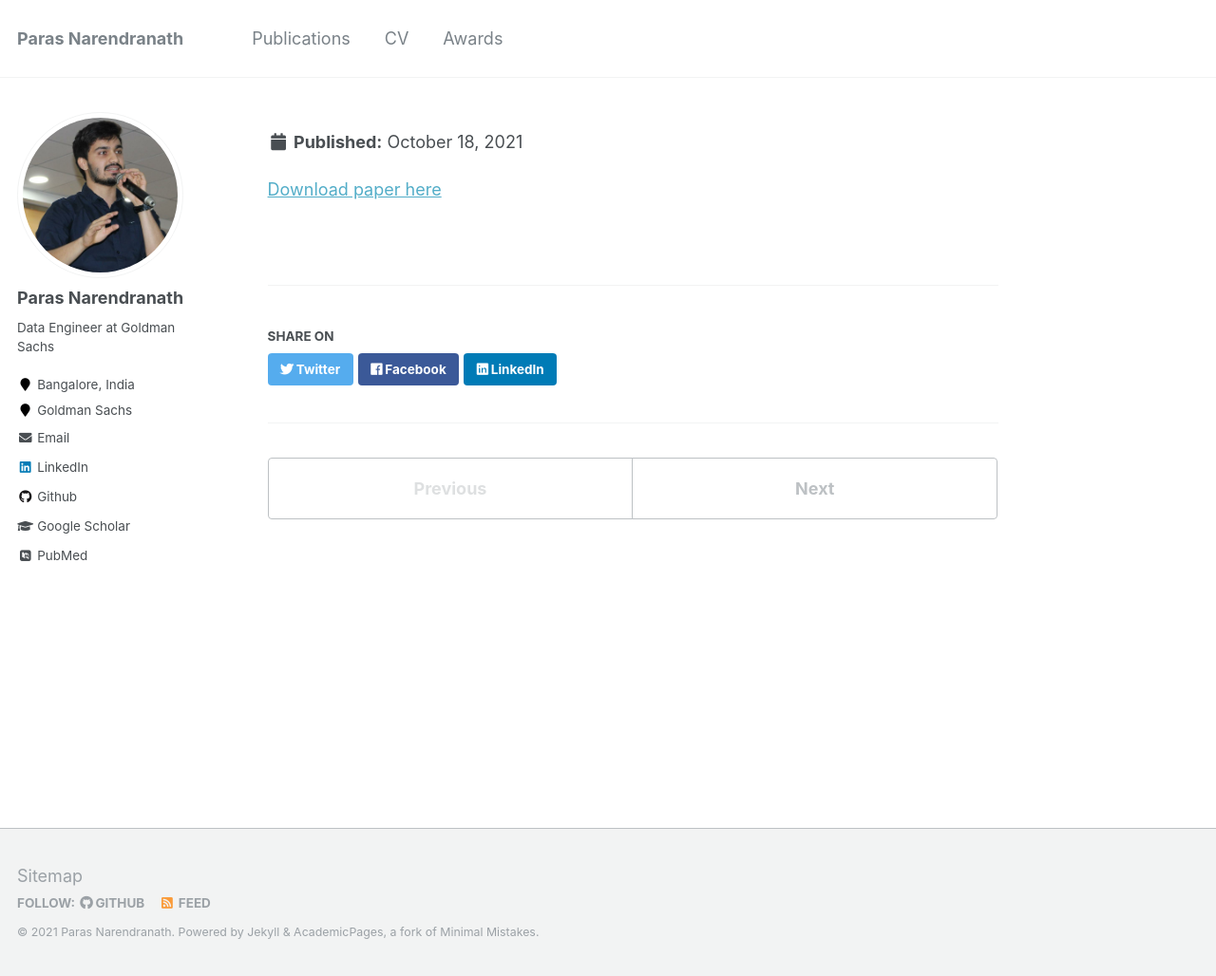
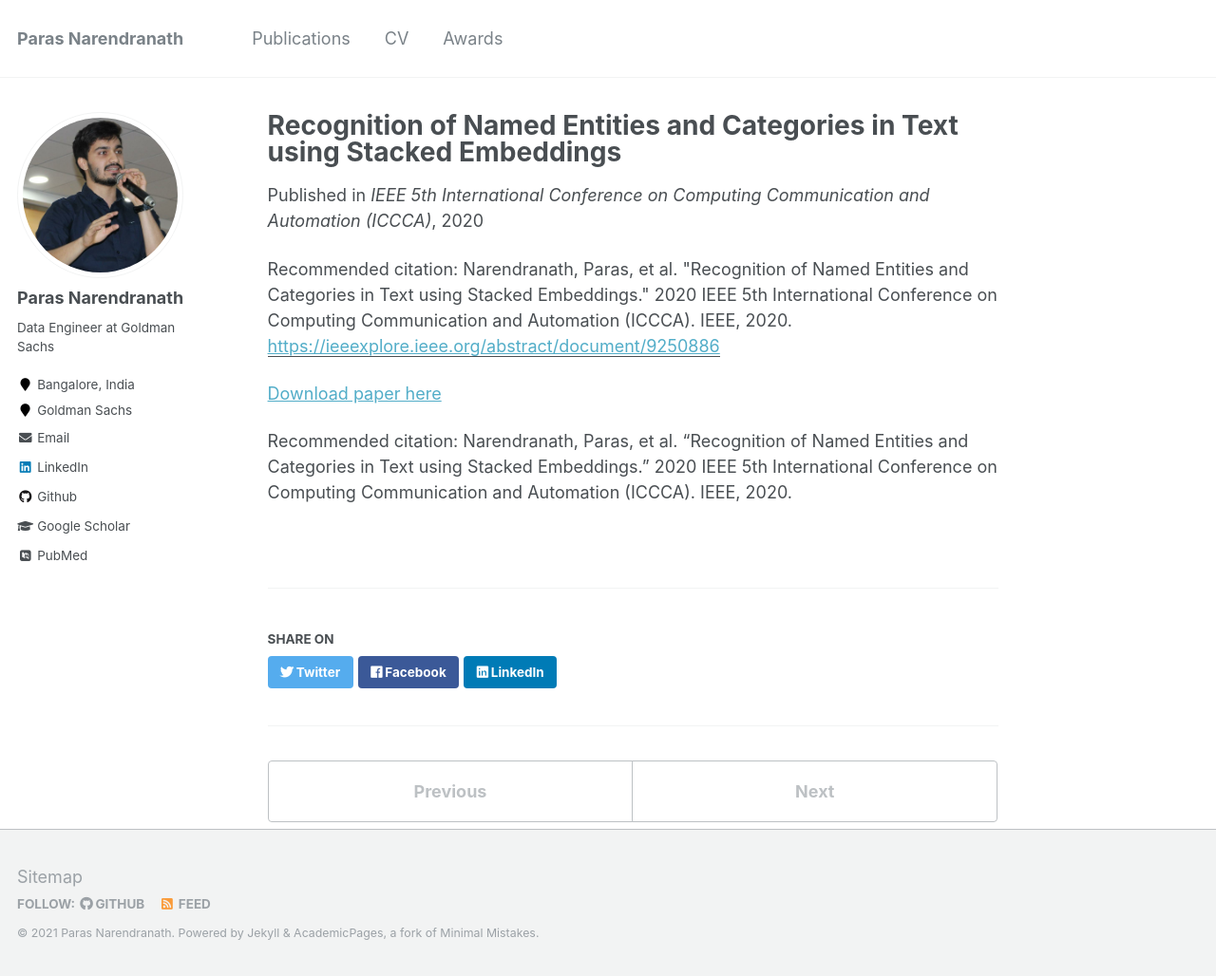
Before and after one commit to parasnaren/github-io-page, a Jekyll site: the page built from _publications/2009-10-01-paper-title-number-1.md, in a window 1280 px wide and 1028 px high. Shown: the whole window at 95% size. Built offline with Jekyll 4.4.1, drawn with Linux system fonts in a browser that asks for light colours; some web fonts are replaced.

Commit message:
Update pubs

```diff
--- a/_publications/2009-10-01-paper-title-number-1.md
+++ b/_publications/2009-10-01-paper-title-number-1.md
@@ -6,7 +6,9 @@ excerpt: ''
 date: 2020-10-11
 venue: 'IEEE 5th International Conference on Computing Communication and Automation (ICCCA)'
 paperurl: 'https://ieeexplore.ieee.org/abstract/document/9250886'
-<b>Narendranath, Paras</b>, et al. "Recognition of Named Entities and Categories in Text using Stacked Embeddings." 2020 IEEE 5th International Conference on Computing Communication and Automation (ICCCA). IEEE, 2020.
+citation: 'Narendranath, Paras, et al. "Recognition of Named Entities and Categories in Text using Stacked Embeddings." 2020 IEEE 5th International Conference on Computing Communication and Automation (ICCCA). IEEE, 2020.'
 ---
 
 [Download paper here](https://ieeexplore.ieee.org/abstract/document/9250886)
+
+Recommended citation: Narendranath, Paras, et al. "Recognition of Named Entities and Categories in Text using Stacked Embeddings." 2020 IEEE 5th International Conference on Computing Communication and Automation (ICCCA). IEEE, 2020.
```
Also changed, not shown: _publications/2015-10-01-paper-title-number-3.md (+1 -1 lines).
